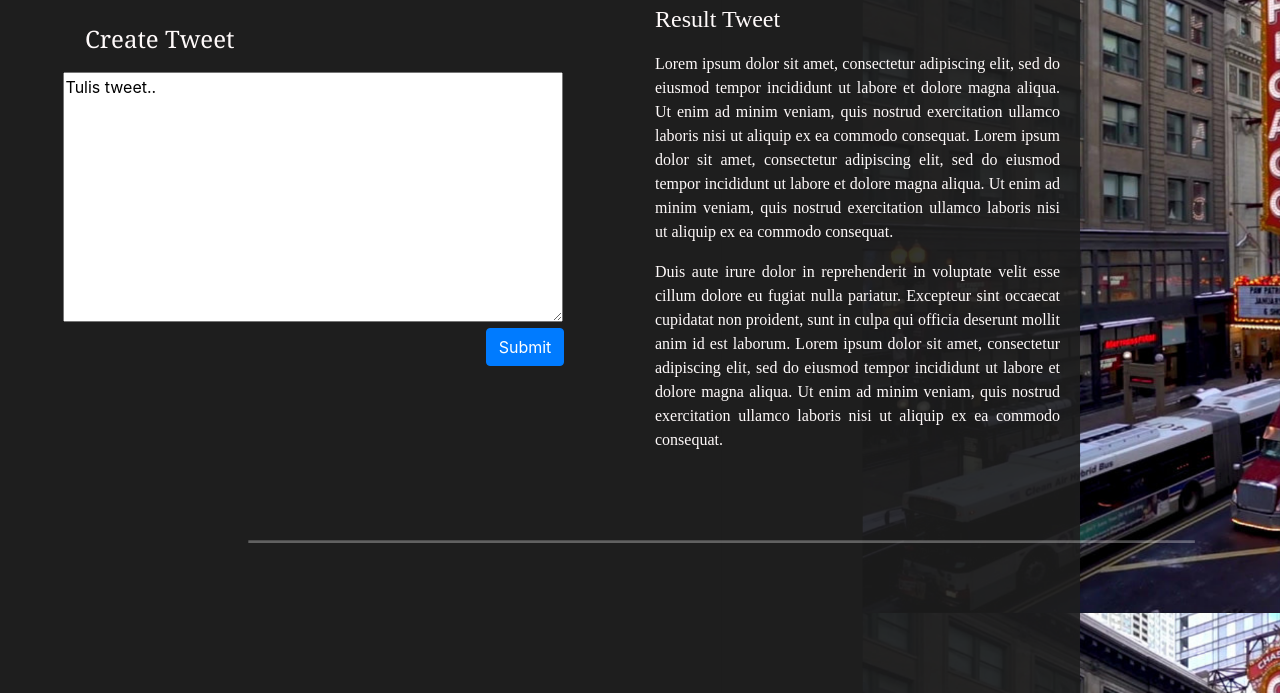
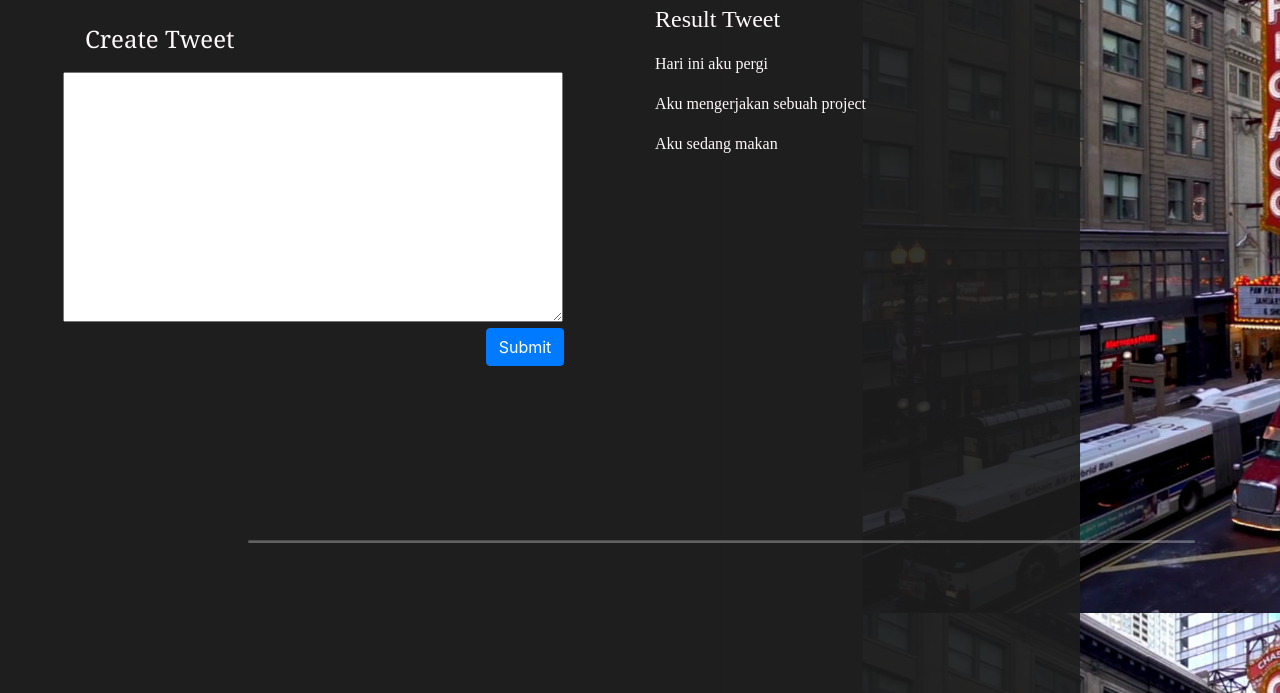
Before and after one commit to Shofisal/tugas-JsArray, a plain HTML site: page exercise5.html in a window 1280 px wide. Shown: the part 107-800 px from the top of the page. Drawn offline with nearby package versions, Linux system fonts and the light colour scheme.

Commit message:
Modifikasi file

```diff
--- a/exercise5.html
+++ b/exercise5.html
@@ -52,30 +52,18 @@
   <div class="col-md-6">
   <h4 style="font-family: Georgia, serif; color: snow; padding-top: 20px; padding-left: 85px; padding-bottom: 10px;">Create Tweet</h4>
 <div id = "input" style="text-align: center;">
-  <textarea name="name" id="tweet" style="width: 500px; height: 250px;">Tulis tweet..</textarea><br>
+  <textarea name="name" id="tweet" style="width: 500px; height: 250px;"></textarea><br>
   <div class="container " style="display: flex; justify-content: center; padding-left: 440px;">
-    <button type="button" class="btn btn-primary" onclick="submit(item)">Submit</button>
+    <button type="button" class="btn btn-primary" id="sbmt">Submit</button>
     </div>
   </div>
 </div>
 
 
 <div class="col-md-6">
-<div id="hasil" style="font-family: 'Times New Roman', Times, serif; color: snow; text-align: justify; padding-right: 220px;">
+<div style="font-family: 'Times New Roman', Times, serif; color: snow; text-align: justify; padding-right: 220px;">
   <h4 style="padding-bottom: 10px;">Result Tweet</h4>
-  <p>Lorem ipsum dolor sit amet, consectetur adipiscing elit,
-    sed do eiusmod tempor incididunt ut labore et dolore magna aliqua.
-    Ut enim ad minim veniam, quis nostrud exercitation ullamco laboris nisi ut
-    aliquip ex ea commodo consequat. Lorem ipsum dolor sit amet, consectetur adipiscing elit,
-    sed do eiusmod tempor incididunt ut labore et dolore magna aliqua.
-    Ut enim ad minim veniam, quis nostrud exercitation ullamco laboris nisi ut
-    aliquip ex ea commodo consequat. </p>
-  <p> Duis aute irure dolor in reprehenderit in voluptate velit esse cillum dolore eu fugiat nulla pariatur.
-    Excepteur sint occaecat cupidatat non proident, sunt in culpa qui officia deserunt mollit anim id est
-    laborum. Lorem ipsum dolor sit amet, consectetur adipiscing elit,
-    sed do eiusmod tempor incididunt ut labore et dolore magna aliqua.
-    Ut enim ad minim veniam, quis nostrud exercitation ullamco laboris nisi ut
-    aliquip ex ea commodo consequat.</p>
+<section id="tweet1"></section>
 
 </div>
 </div>
--- a/exercise5.js
+++ b/exercise5.js
@@ -1,8 +1,20 @@
-let tweet = []
-document.getElementById('tweet').value
+let tweets = ["Hari ini aku pergi", "Aku mengerjakan sebuah project", "Aku sedang makan"]
+let tweetContainer = document.getElementById("tweet1")
 
-tweet.push(tweet)
+for (let tweet1 of tweets) {
+    console.log(tweet1)
+    tweetContainer.innerHTML += `<p>${tweet1}</p>`
+}
 
-for(let i=0; i<tweet.length;i++){
-    document.write[i]
+let tweet = document.getElementById("tweet")
+let sbmtkirim = document.getElementById("sbmt")
+
+sbmtkirim.onclick = submit
+
+function submit() {
+    let text = tweet.value
+    console.log(text)
 }
+
+tweets.push(tweet.value)
+console.log(tweets)
```
